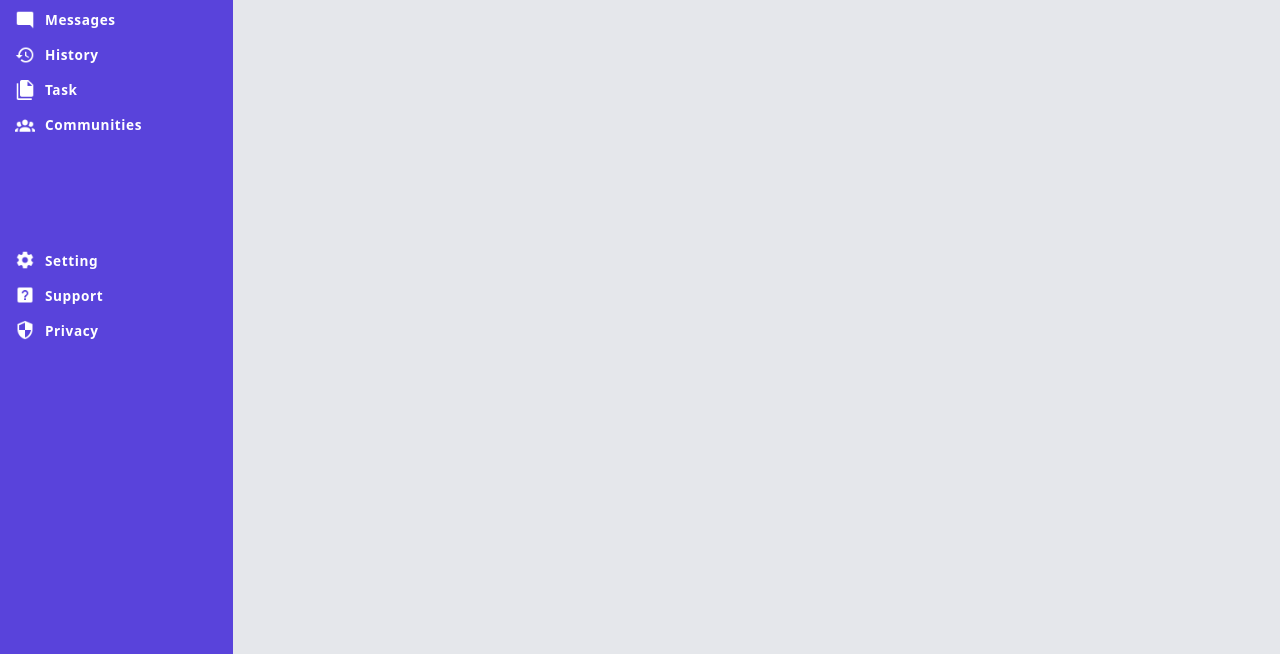
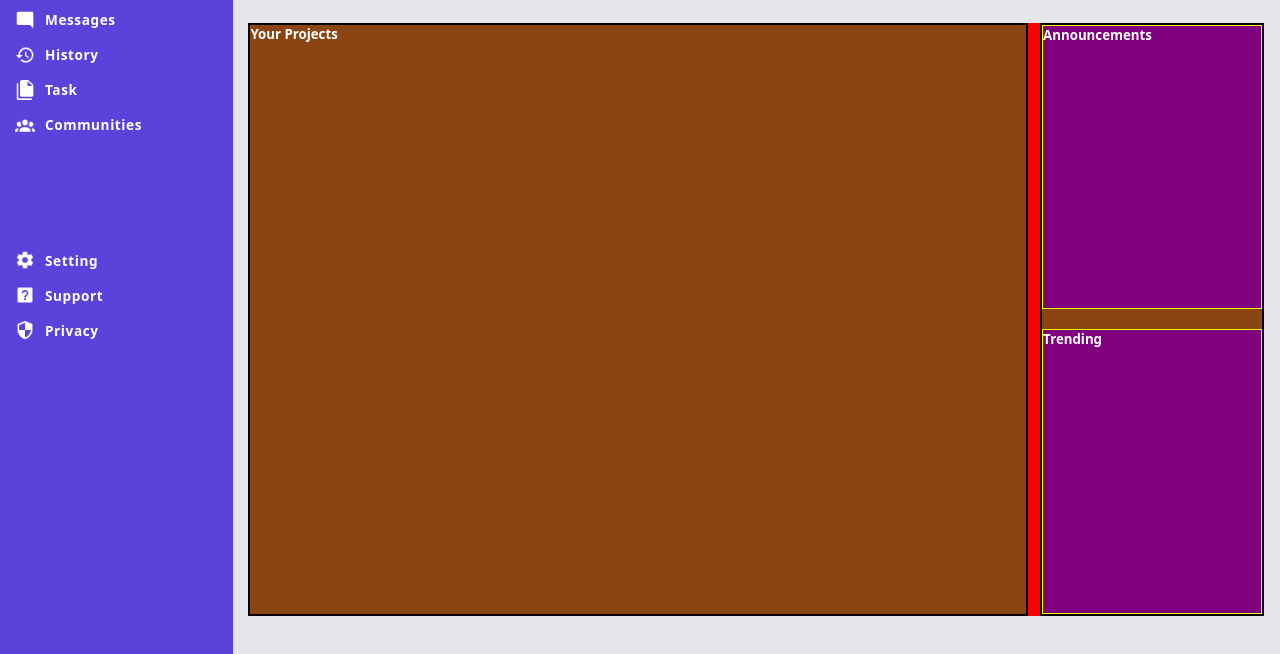
Before and after one commit to DasTapan/Admin-Dashboard, a plain HTML site: page index.html in a window 1280 px wide. Shown: the part 146-800 px from the top of the page. Drawn offline with Linux system fonts and the light colour scheme.

Commit message:
Add base structure to main-content

```diff
--- a/index.html
+++ b/index.html
@@ -81,7 +81,21 @@
                 </div>
             </div>
         </div>
-        <div class="main-content"></div>
+        <div class="main-content">
+            <div>
+                <div class="primary-card">
+                    <h5>Your Projects</h5>
+                </div>
+                <div class="secondary-card">
+                    <div>
+                        <h5>Announcements</h5>
+                    </div>
+                    <div>
+                        <h5>Trending</h5>
+                    </div>
+                </div>
+            </div>
+        </div>
     </div>
 </body>
 
--- a/style.css
+++ b/style.css
@@ -203,8 +203,53 @@ ul {
 
 /* header ends here */
 
+/* .main-content style begins here */
+
 .main-content {
     background-color: #E5E7EB;
+    padding-bottom: 12px;
+
+    display: flex;
+    justify-content: center;
+    align-items: center;
 }
 
+.main-content>div {
+    width: 97%;
+    height: 92%;
+    background-color: red;
+
+    display: grid;
+    grid-template-columns: 4fr 1.15fr;
+    column-gap: 12px;
+    color: white;
+}
+
+.main-content>div>div {
+    background-color: saddlebrown;
+    border: 2px solid black;
+}
+
+.primary-card h5 {
+    margin: 0;
+}
+
+.secondary-card {
+    display: grid;
+    grid-template-rows: repeat(2, 1fr);
+    row-gap: 20px;
+}
+
+.secondary-card>div {
+    background-color: purple;
+    border: 1px solid yellow;
+}
+
+.secondary-card h5 {
+    margin: 0;
+}
+
+/* .main-content style ends here */
+
+
 /* my style ends here */
```
